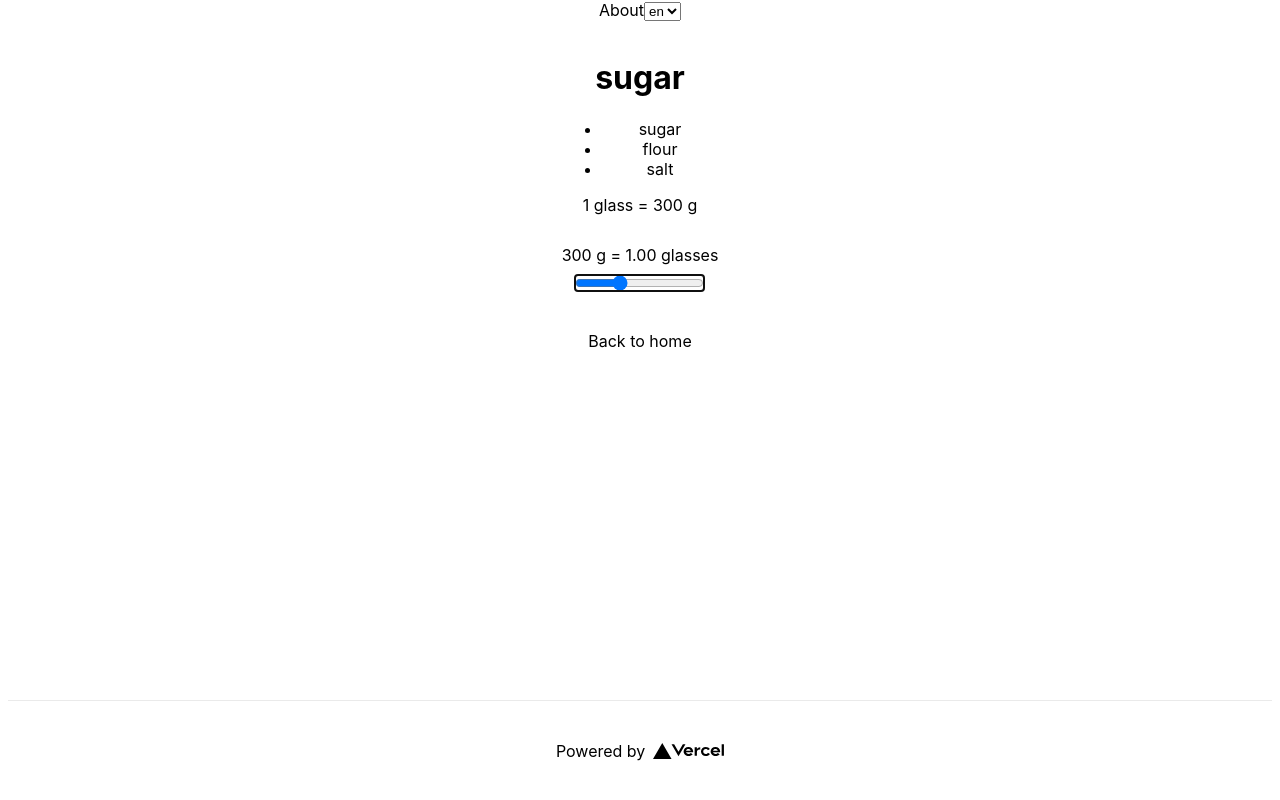
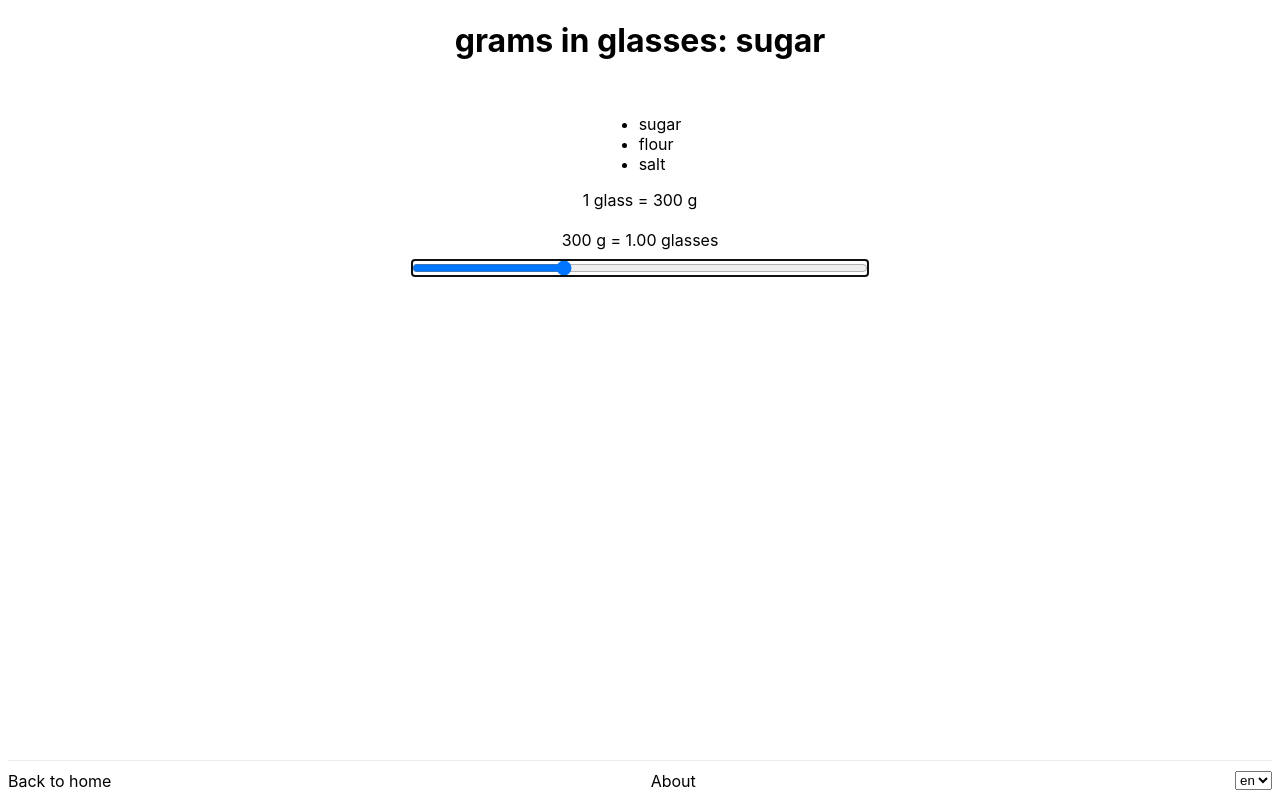
Before and after one commit to kyrylenko/cookulator, a Next.js app: page /sugar in a window 1280 px wide. Built offline with nearby package versions, Linux system fonts and the light colour scheme.

Commit message:
working on layout & slider

```diff
--- a/components/Values.tsx
+++ b/components/Calculator.tsx
@@ -1,7 +1,8 @@
 import React, { useState, useEffect } from 'react';
+import styles from '../styles/Calculator.module.css';
 import IProduct from '../types/IProduct';
 
-const Values = ({ product }: { product: IProduct }) => {
+const Calculator = ({ product }: { product: IProduct }) => {
     //console.log('product: ', product);
     /* useEffect(() => {
         setValue(product.glass);
@@ -13,7 +14,7 @@ const Values = ({ product }: { product: IProduct }) => {
         setValue(e.target.value);
     };
 
-    return <div style={{ marginTop: '30px', marginBottom: '30px' }}>
+    return <div className={styles.container}>
         <div>
             <span>{value} g</span>
             <span> = </span>
@@ -33,4 +34,4 @@ const Values = ({ product }: { product: IProduct }) => {
     </div>
 }
 
-export default Values;
+export default Calculator;
--- a/components/Layout.tsx
+++ b/components/Layout.tsx
@@ -12,31 +12,25 @@ const Layout = ({ children, title }: any) => {
                 name='description'
                 content='Learn how to build a personal website using Next.js'
             />
-            <meta
+            {/* <meta
                 property='og:image'
                 content={`https://og-image.now.sh/${encodeURI(
                     title
                 )}.png?theme=light&md=0&fontSize=75px&images=https%3A%2F%2Fassets.vercel.com%2Fimage%2Fupload%2Ffront%2Fassets%2Fdesign%2Fnextjs-black-logo.svg`}
-            />
+            /> */}
             <meta name='og:title' content={title} />
             <meta name='twitter:card' content='summary_large_image' />
         </Head>
         <header>
-            <Link href='/about'><a>About</a></Link>
-            <LanguageSwitcher />
+            <h1>{title}</h1>
         </header>
         <main className={styles.main}>
             {children}
         </main>
         <footer className={styles.footer}>
-            <a
-                href='https://vercel.com?utm_source=create-next-app&utm_medium=default-template&utm_campaign=create-next-app'
-                target='_blank'
-                rel='noopener noreferrer'
-            >
-                Powered by{' '}
-                <img src='/vercel.svg' alt='Vercel Logo' className={styles.logo} />
-            </a>
+            <Link href='/'><a>Back to home</a></Link>
+            <Link href='/about'><a>About</a></Link>
+            <LanguageSwitcher />
         </footer>
     </div>
 }
--- a/pages/[product].tsx
+++ b/pages/[product].tsx
@@ -3,7 +3,7 @@ import Link from 'next/link';
 import Head from 'next/head';
 import { useRouter } from 'next/router';
 import Layout from '../components/Layout';
-import Values from '../components/Values';
+import Values from '../components/Calculator';
 import products, { getProduct } from '../services/products';
 import IProduct from '../types/IProduct';
 
@@ -17,13 +17,10 @@ const Product = (props: any) => {
     return <Layout title={`${siteTitle}: ${product.name}`}>
         <Head>
             {locales?.map(x => x === defaultLocale
-                ? <link rel='alternate' hrefLang={x} href={`http://localhost:3000/${product.name}`} key={x} />
-                : <link rel='alternate' hrefLang={x} href={`http://localhost:3000/${x}/${product.name}`} key={x} />)}
+                ? <link rel='alternate' hrefLang={x} href={`https://cookulator.vercel.app/${product.name}`} key={x} />
+                : <link rel='alternate' hrefLang={x} href={`https://cookulator.vercel.app/${x}/${product.name}`} key={x} />)}
             <title>{`${siteTitle}: ${product.name}`}</title>
         </Head>
-
-        <div style={{ textAlign: 'center' }}>
-            <h1>{product.name}</h1>
 
         <ul>
             {Object.keys(products).map(p => <li key={p}>
@@ -34,11 +31,6 @@ const Product = (props: any) => {
         <div>{`1 glass = ${product.glass} g`}</div>
 
         <Values product={product} />
-
-            <Link href='/'>
-                <a>Back to home</a>
-            </Link>
-        </div>
     </Layout>
 }
 //ref: https://nextjs.org/docs/advanced-features/i18n-routing#dynamic-getstaticprops-pages
--- a/pages/about.tsx
+++ b/pages/about.tsx
@@ -1,5 +1,4 @@
 import React from 'react';
-import Link from 'next/link';
 import Layout from '../components/Layout';
 import data from '../services/data';
 
@@ -9,10 +8,6 @@ const About = (props: any) => {
     return <Layout>
         <div style={{ textAlign: 'center' }}>
             <h2>{data.title}</h2>
-            <h3>{data.content}</h3>
-            <Link href='/'>
-                <a>Back to home</a>
-            </Link>
         </div>
     </Layout>
 }
--- a/services/data.ts
+++ b/services/data.ts
@@ -1,15 +1,12 @@
 const data: any = {
     en: {
         title: 'Hello',
-        content: 'Dear nigga'
     },
     uk: {
         title: 'Привіт',
-        content: 'Шановний нігга'
     },
     ru: {
         title: 'Привет',
-        content: 'Дорогой нигер'
     }
 };
 
--- /dev/null
+++ b/styles/Calculator.module.css
@@ -0,0 +1,12 @@
+.container {
+  margin: 20px 0 20px 0;
+  width: 100%;
+  display: flex;
+  flex-direction: column;
+  justify-content: center;
+  align-items: center;
+}
+
+.container > input {
+  width: 90%;
+}
--- a/styles/Layout.module.css
+++ b/styles/Layout.module.css
@@ -13,14 +13,15 @@
   display: flex;
   flex-direction: column;
   align-items: center;
+  width: 40%;
 }
 
 .footer {
   width: 100%;
-  height: 100px;
+  height: 40px;
   border-top: 1px solid #eaeaea;
   display: flex;
-  justify-content: center;
+  justify-content: space-between;
   align-items: center;
 }
 
@@ -55,52 +56,20 @@
   text-align: center;
 }
 
-.grid {
-  display: flex;
-  align-items: center;
-  justify-content: center;
-  flex-wrap: wrap;
-  max-width: 800px;
-  margin-top: 3rem;
-}
-
-.card {
-  margin: 1rem;
-  flex-basis: 45%;
-  padding: 1.5rem;
-  text-align: left;
-  color: inherit;
-  text-decoration: none;
-  border: 1px solid #eaeaea;
-  border-radius: 10px;
-  transition: color 0.15s ease, border-color 0.15s ease;
-}
-
-.card:hover,
-.card:focus,
-.card:active {
-  color: #0070f3;
-  border-color: #0070f3;
-}
-
-.card h3 {
-  margin: 0 0 1rem 0;
-  font-size: 1.5rem;
-}
-
-.card p {
-  margin: 0;
-  font-size: 1.25rem;
-  line-height: 1.5;
-}
-
-.logo {
-  height: 1em;
+@media (max-width: 800px) {
+  .main {
+    width: 60%;
+  }
 }
 
 @media (max-width: 600px) {
+  .main {
+    width: 100%;
+  }
+}
+/* @media (max-width: 600px) {
   .grid {
     width: 100%;
     flex-direction: column;
   }
-}
+} */
```
Lines whose indentation alone changed are shown as unchanged.
